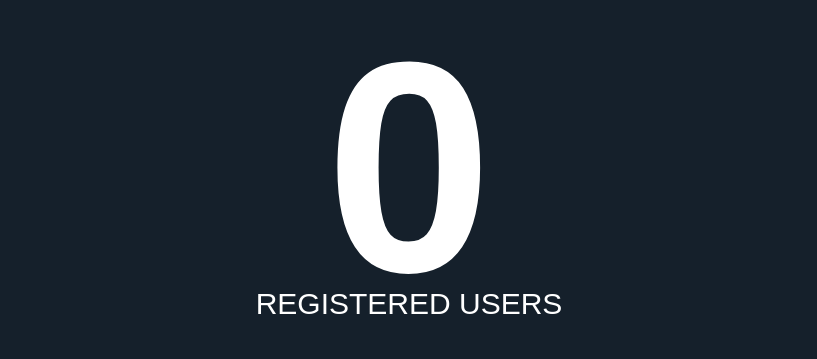
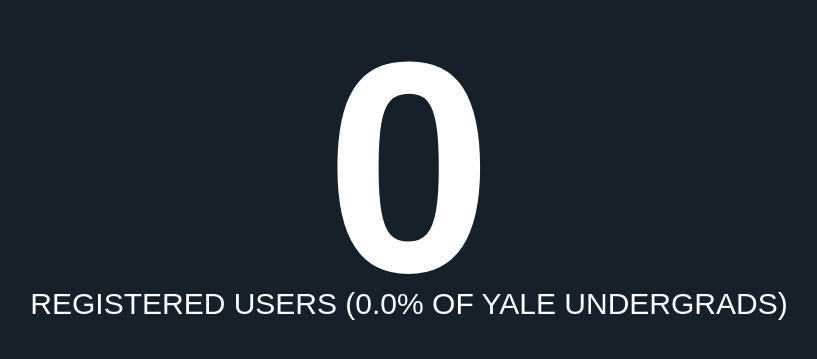
Before and after one commit to ComethruApp/api, a Flask app: page /stats in a window 1280 px wide. Shown: the part 216-575 px from the top of the page, without its empty margins (231-1048 px from the left). Run offline with Flask 2, Linux system fonts and the light colour scheme; parts of the project's set-up code (start-up, migrations or seed data) failed here and were passed over.

Commit message:
Add percentage of Yale undergrads

```diff
--- a/app/templates/stats.html
+++ b/app/templates/stats.html
@@ -31,6 +31,6 @@ p {
     </head>
     <body>
         <h1>{{ users }}</h1>
-        <p>registered users</p>
+        <p>registered users ({{ users / 5964 }}% of Yale undergrads)</p>
     </body>
 </html>
```
